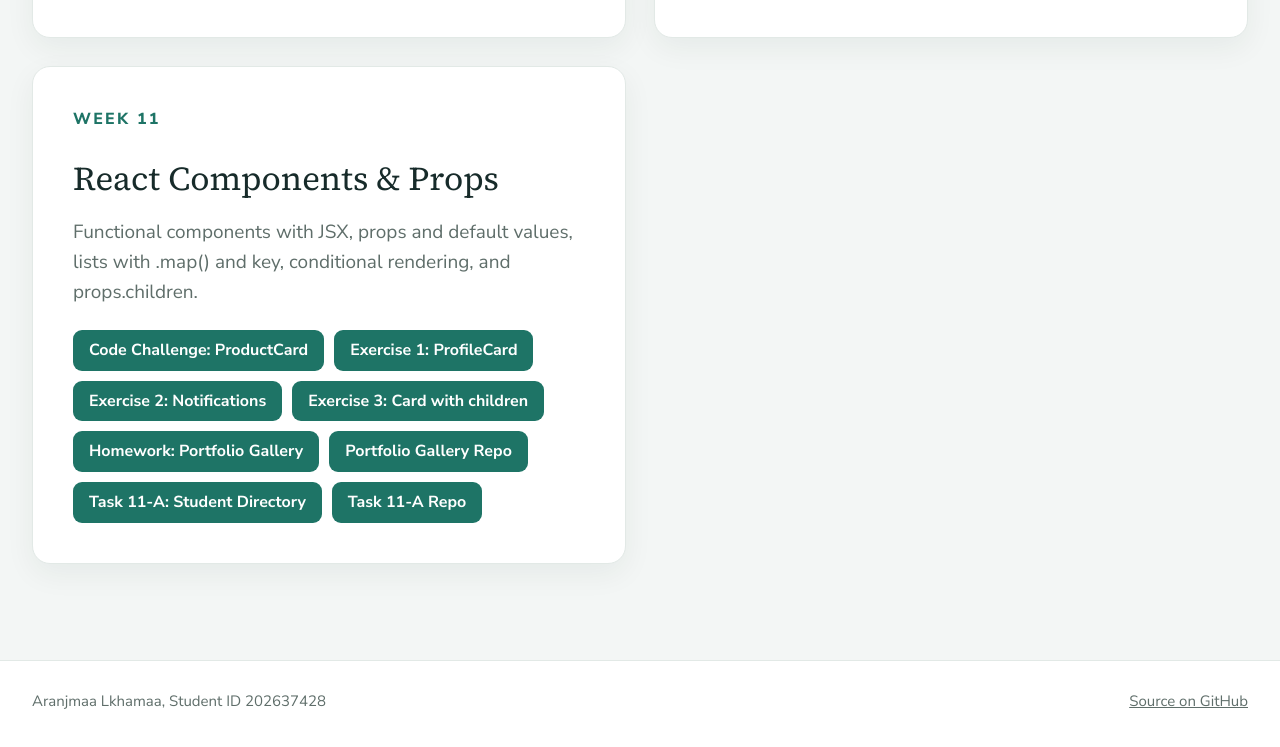
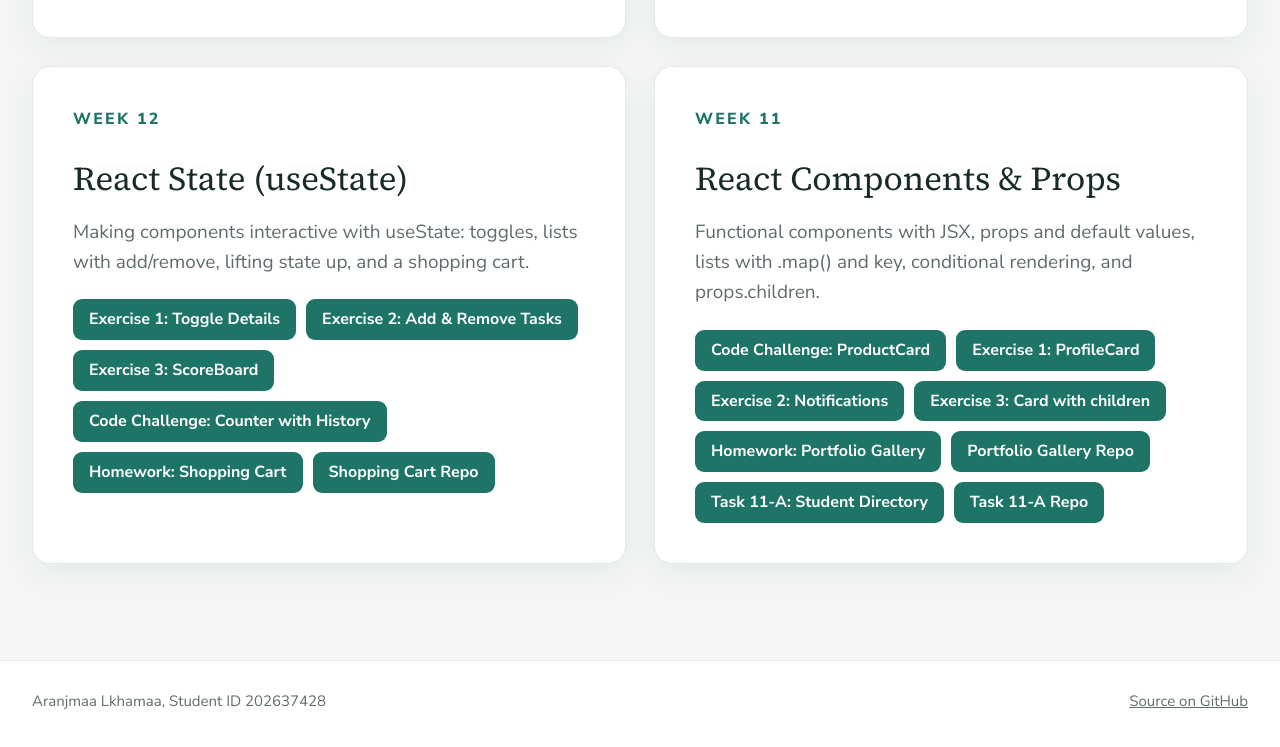
Before and after one commit to Lkhamaa552/Web-programming, a plain HTML site: page index.html in a window 1280 px wide. Shown: the part 3807-4554 px from the top of the page. Drawn offline with Linux system fonts and the light colour scheme; no server answers.

Commit message:
Update index.html

```diff
--- a/index.html
+++ b/index.html
@@ -687,6 +687,19 @@ body.preview-on { overflow: hidden; }
                         <li><a class="task-chip" href="https://lkhamaa552.github.io/webpro-w9/" target="_blank" rel="noopener">Week 9: Git &amp; Version Control ↗</a></li>
           </ul>
         </li>
+        <li class="week-card" id="week-12">
+  <p class="week-label">Week 12</p>
+  <h3 class="week-title">React State (useState)</h3>
+  <p class="week-desc">Making components interactive with useState: toggles, lists with add/remove, lifting state up, and a shopping cart.</p>
+  <ul class="task-chips">
+    <li><a class="task-chip" href="week12-1/task1.html" data-task="week12-1/task1.html">Exercise 1: Toggle Details</a></li>
+    <li><a class="task-chip" href="week12-1/task2.html" data-task="week12-1/task2.html">Exercise 2: Add &amp; Remove Tasks</a></li>
+    <li><a class="task-chip" href="week12-1/task3.html" data-task="week12-1/task3.html">Exercise 3: ScoreBoard</a></li>
+    <li><a class="task-chip" href="week12-1/task4.html" data-task="week12-1/task4.html">Code Challenge: Counter with History</a></li>
+    <li><a class="task-chip" href="https://lkhamaa552.github.io/shopping-cart/" target="_blank" rel="noopener">Homework: Shopping Cart</a></li>
+    <li><a class="task-chip" href="https://github.com/Lkhamaa552/shopping-cart" target="_blank" rel="noopener">Shopping Cart Repo</a></li>
+  </ul>
+</li>
         <li class="week-card" id="week-11">
   <p class="week-label">Week 11</p>
   <h3 class="week-title">React Components &amp; Props</h3>
```
